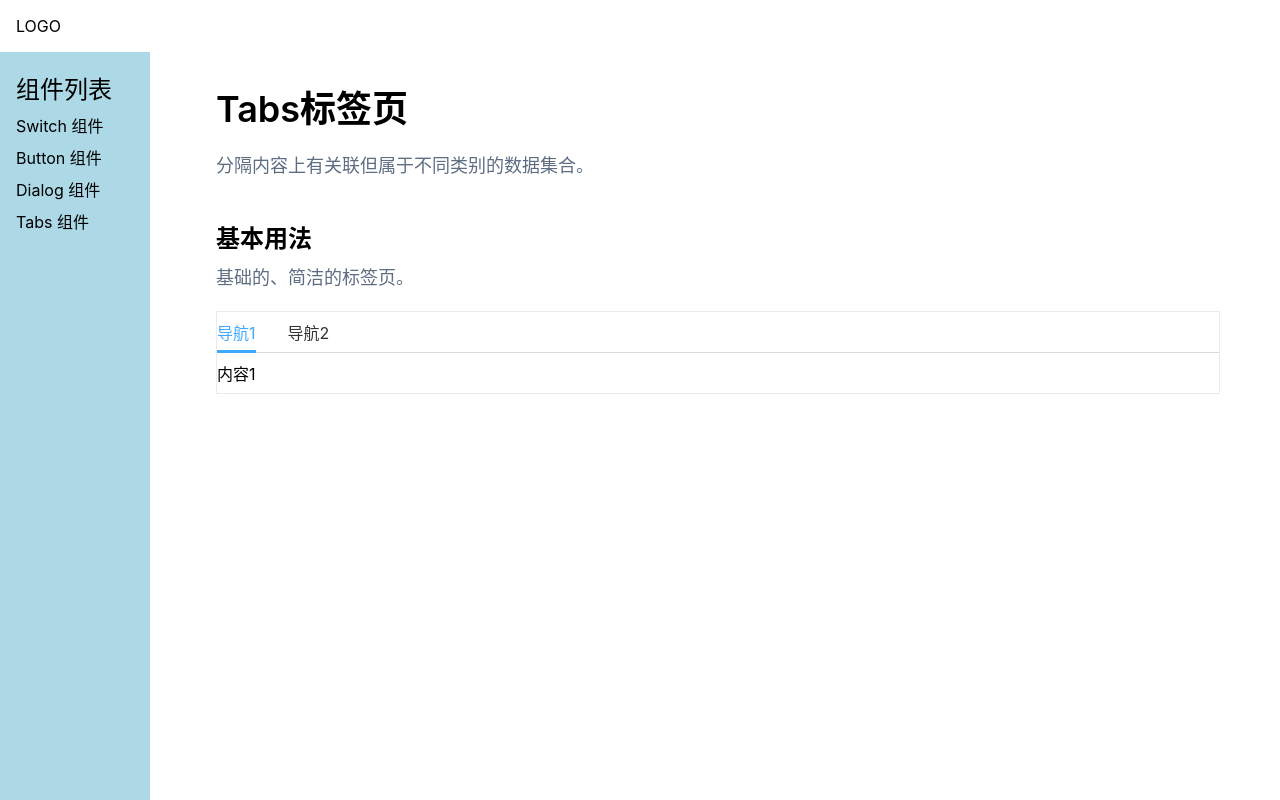
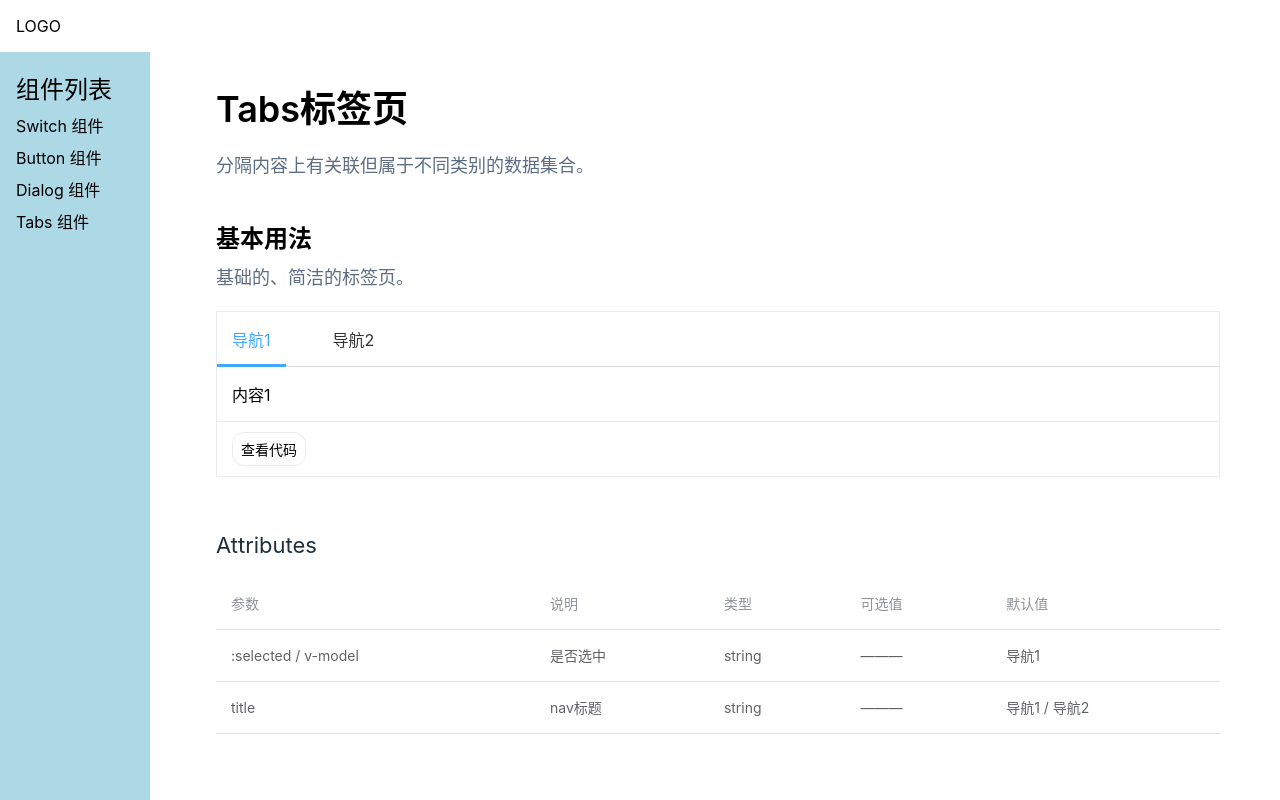
Before and after one commit to CongCong-1228/future-ui, a Vue app: page /#/doc/tabs in a window 1280 px wide. Built offline with nearby package versions, Linux system fonts and the light colour scheme.

Commit message:
tabs组件加下方属性介绍完成

```diff
--- a/src/components/ButtonDemo.vue
+++ b/src/components/ButtonDemo.vue
@@ -196,6 +196,62 @@
       </code></pre>
     </div>
   </section>
+  <h3>Attributes</h3>
+  <table>
+    <thead>
+    <tr>
+      <th>参数</th>
+      <th>说明</th>
+      <th>类型</th>
+      <th>可选值</th>
+      <th>默认值</th>
+    </tr>
+    </thead>
+    <tbody>
+    <tr>
+      <td>size</td>
+      <td>尺寸</td>
+      <td>string</td>
+      <td>bigger / big / normal / small / smaller</td>
+      <td>normal</td>
+    </tr>
+    <tr>
+      <td>theme</td>
+      <td>主题</td>
+      <td>string</td>
+      <td>button / primary / success / info / warning / alert</td>
+      <td>button</td>
+    </tr>
+    <tr>
+      <td>plain</td>
+      <td>是否为朴素按钮</td>
+      <td>boolean</td>
+      <td> —— </td>
+      <td>false</td>
+    </tr>
+    <tr>
+      <td>round</td>
+      <td>是否为圆角按钮</td>
+      <td>boolean</td>
+      <td> —— </td>
+      <td>false</td>
+    </tr>
+    <tr>
+      <td>disabled</td>
+      <td>是否禁用状态</td>
+      <td>boolean</td>
+      <td> —— </td>
+      <td>false</td>
+    </tr>
+    <tr>
+      <td>loading</td>
+      <td>是否加载中状态</td>
+      <td>boolean</td>
+      <td> —— </td>
+      <td>false</td>
+    </tr>
+    </tbody>
+  </table>
 
 
 </template>
@@ -498,5 +554,47 @@ section {
 
 }
 
+h3 {
+  margin: 55px 0 20px;
+  font-weight: 400;
+  color: #1f2f3d;
+  font-size: 22px;
+}
+
+table {
+  border-collapse: collapse;
+  width: 100%;
+  background-color: #fff;
+  font-size: 14px;
+  margin-bottom: 45px;
+  line-height: 1.5em;
+
+  > thead {
+    > tr {
+      > th {
+        text-align: left;
+        white-space: nowrap;
+        color: #909399;
+        font-weight: 400;
+        border-bottom: 1px solid #dcdfe6;
+        padding: 15px;
+        max-width: 250px;
+      }
+    }
+  }
+
+  > tbody {
+    > tr {
+
+      > td {
+        color: #606266;
+        border-bottom: 1px solid #dcdfe6;
+        padding: 15px;
+        max-width: 250px;
+      }
+    }
+  }
+
+}
 
 </style>
--- a/src/components/DiglogDemo.vue
+++ b/src/components/DiglogDemo.vue
@@ -18,8 +18,9 @@
 <span class="hljs-tag"><span class="hljs-name">&lt;futureButton</span> <span class="hljs-name">@click</span>=<span
     class="hljs-attr">toggle</span>&gt;点击打开diolog&lt;<span class="hljs-name">/futureButton&gt;</span></span>
 <span class="hljs-tag"><span class="hljs-name">&lt;futureDialog</span> <span
-          class="hljs-name">v-model:visible</span>=<span
-          class="hljs-attr">visible&gt;</span></span><span class="hljs-tag"><span class="hljs-name">&lt;/futureDialog&gt;</span></span>
+    class="hljs-name">v-model:visible</span>=<span
+    class="hljs-attr">visible&gt;</span></span><span class="hljs-tag"><span
+          class="hljs-name">&lt;/futureDialog&gt;</span></span>
 
 <span class="hljs-tag"><span class="hljs-name">&lt;script&gt;</span></span>
 <span class="hljs-tag"><span class="hljs-name">import FutureButton from fu-button</span>
@@ -99,6 +100,42 @@
       </pre>
     </div>
   </section>
+
+  <h3>Attributes</h3>
+  <table>
+    <thead>
+    <tr>
+      <th>参数</th>
+      <th>说明</th>
+      <th>类型</th>
+      <th>可选值</th>
+      <th>默认值</th>
+    </tr>
+    </thead>
+    <tbody>
+    <tr>
+      <td>:visible / v-model</td>
+      <td>是否展示</td>
+      <td>boolean</td>
+      <td>———</td>
+      <td>false</td>
+    </tr>
+    <tr>
+      <td>title</td>
+      <td>自定义标题</td>
+      <td>string</td>
+      <td>———</td>
+      <td>———</td>
+    </tr>
+    <tr>
+      <td>content</td>
+      <td>自定义文本</td>
+      <td>string</td>
+      <td>———</td>
+      <td>———</td>
+    </tr>
+    </tbody>
+  </table>
 
 </template>
 
@@ -263,7 +300,7 @@ section {
     }
 
     &.show1 {
-      height: 400px;
+      height: 700px;
       //border-top: 1px solid #ebebeb;
       > .description {
         display: block;
@@ -309,4 +346,47 @@ section {
 
 
 }
+
+h3 {
+  margin: 55px 0 20px;
+  font-weight: 400;
+  color: #1f2f3d;
+  font-size: 22px;
+}
+
+table {
+  border-collapse: collapse;
+  width: 100%;
+  background-color: #fff;
+  font-size: 14px;
+  margin-bottom: 45px;
+  line-height: 1.5em;
+
+  > thead {
+    > tr {
+      > th {
+        text-align: left;
+        white-space: nowrap;
+        color: #909399;
+        font-weight: 400;
+        border-bottom: 1px solid #dcdfe6;
+        padding: 15px;
+        max-width: 250px;
+      }
+    }
+  }
+
+  > tbody {
+    > tr {
+
+      > td {
+        color: #606266;
+        border-bottom: 1px solid #dcdfe6;
+        padding: 15px;
+        max-width: 250px;
+      }
+    }
+  }
+
+}
 </style>
--- a/src/components/SwitchDemo.vue
+++ b/src/components/SwitchDemo.vue
@@ -85,7 +85,34 @@
 
     </div>
   </section>
-
+  <h3>Attributes</h3>
+  <table>
+    <thead>
+    <tr>
+      <th>参数</th>
+      <th>说明</th>
+      <th>类型</th>
+      <th>可选值</th>
+      <th>默认值</th>
+    </tr>
+    </thead>
+    <tbody>
+    <tr>
+      <td>value/v-model</td>
+      <td>绑定值</td>
+      <td>boolean / string / number</td>
+      <td>———</td>
+      <td>———</td>
+    </tr>
+    <tr>
+      <td>disabled</td>
+      <td>是否禁用</td>
+      <td>boolean</td>
+      <td>———</td>
+      <td>false</td>
+    </tr>
+    </tbody>
+  </table>
 </template>
 
 
@@ -255,4 +282,46 @@ export default {
   }
 
 }
+h3 {
+  margin: 55px 0 20px;
+  font-weight: 400;
+  color: #1f2f3d;
+  font-size: 22px;
+}
+table {
+  border-collapse: collapse;
+  width: 100%;
+  background-color: #fff;
+  font-size: 14px;
+  margin-bottom: 45px;
+  line-height: 1.5em;
+
+  > thead {
+    > tr {
+      > th {
+        text-align: left;
+        white-space: nowrap;
+        color: #909399;
+        font-weight: 400;
+        border-bottom: 1px solid #dcdfe6;
+        padding: 15px;
+        max-width: 250px;
+      }
+    }
+  }
+
+  > tbody {
+    > tr {
+
+      > td {
+        color: #606266;
+        border-bottom: 1px solid #dcdfe6;
+        padding: 15px;
+        max-width: 250px;
+      }
+    }
+  }
+
+}
+
 </style>
--- a/src/components/TabsDemo.vue
+++ b/src/components/TabsDemo.vue
@@ -3,12 +3,72 @@
   <div class="tips"><p>分隔内容上有关联但属于不同类别的数据集合。</p></div>
   <div class="top"><h2 style="font-weight: 600;">基本用法</h2></div>
   <div class="tips"><p>基础的、简洁的标签页。</p></div>
-  <section>
+  <section class="section">
     <Tabs v-model:selected="selected">
       <Tab title="导航1">内容1</Tab>
-      <Tab title="导航2">内容2</Tab>
+      <Tab title="导航2" disabled>内容2</Tab>
     </Tabs>
+    <div class="bottom">
+      <div class="button" @click="showCode">查看代码</div>
+    </div>
+    <div class="code" :class="{show}">
+      <div class="description">
+        <p>使用 <span style="color:#31a354;">title</span>
+          属性来指定显示标签名</p>
+      </div>
+      <pre> <code class="hljs">
+<span class="hljs-tag">&lt;<span class="hljs-name">Tabs v-model:selected="selected"</span></span>&gt;
+  <span class="hljs-tag">&lt;<span class="hljs-name">Tab title="导航1"</span> <span class="hljs-name"></span><span
+      class="hljs-attr"></span>&gt;内容1&lt;<span
+      class="hljs-name">/Tab&gt;</span></span>
+  <span class="hljs-tag">&lt;<span class="hljs-name">Tab title="导航2"</span> <span class="hljs-name"></span><span
+      class="hljs-attr"></span>&gt;内容2&lt;<span
+      class="hljs-name">/Tab&gt;</span></span>
+<span class="hljs-tag">&lt;<span class="hljs-name">/Tabs</span></span>&gt;
+
+<span class="hljs-tag"><span class="hljs-name">&lt;script&gt;</span></span>
+<span class="hljs-tag"><span class="hljs-name">import Tabs from fu-tabs</span>
+<span class="hljs-name">import Tab from fu-tab</span>
+<span class="hljs-name">import {ref} from 'vue'</span>
+<span class="hljs-name">export default {</span>
+    <span class="hljs-name">components: {Tabs, Tab}</span>
+    <span class="hljs-name">setup() {</span>
+    <span class="hljs-name">const selected = ref('导航1')</span>
+    <span class="hljs-name">return {selected}</span>
+  <span class="hljs-name">}</span>
+<span class="hljs-name">&lt;/script&gt;</span></span>
+      </code></pre>
+    </div>
   </section>
+  <h3>Attributes</h3>
+  <table>
+    <thead>
+    <tr>
+      <th>参数</th>
+      <th>说明</th>
+      <th>类型</th>
+      <th>可选值</th>
+      <th>默认值</th>
+    </tr>
+    </thead>
+    <tbody>
+    <tr>
+      <td>:selected / v-model</td>
+      <td>是否选中</td>
+      <td>string</td>
+      <td>———</td>
+      <td>导航1</td>
+    </tr>
+    <tr>
+      <td>title</td>
+      <td>nav标题</td>
+      <td>string</td>
+      <td>———</td>
+      <td>导航1 / 导航2</td>
+    </tr>
+    </tbody>
+  </table>
+
 </template>
 
 
@@ -20,8 +80,12 @@ import {ref} from "vue";
 export default {
   components: {Tab, Tabs},
   setup() {
-    const selected = ref('导航1')
-    return {selected}
+    const selected = ref<String>('导航1')
+    const show = ref<Boolean>(false)
+    const showCode = () => {
+      show.value = !show.value
+    }
+    return {selected, showCode, show}
   }
 }
 </script>
@@ -46,4 +110,154 @@ export default {
   padding: 20px 20px 10px 0;
   margin-top: 20px;
 }
+
+.section {
+
+
+  > .bottom {
+    font-size: 24px;
+    width: 100%;
+    padding: 10px 15px;
+    display: flex;
+    align-items: center;
+    border-top: 1px solid #ebebeb;
+
+    > .button {
+      display: flex;
+      justify-content: center;
+      align-items: center;
+      padding: 6px 8px;
+      border-radius: 12px;
+      border: 1px solid #ebebeb;
+      font-size: 14px;
+
+      &:hover {
+        cursor: pointer;
+        color: #409eff;
+
+      }
+    }
+
+
+  }
+
+  > .code {
+    height: 0;
+    transition: all .3s;
+
+    > .description {
+      display: none;
+      padding: 20px;
+      box-sizing: border-box;
+      border: 1px solid #ebebeb;
+      border-radius: 3px;
+      font-size: 14px;
+      line-height: 22px;
+      color: #666;
+      word-break: break-word;
+      margin: 10px;
+      background-color: #fff;
+
+      > p {
+        color: #5e6d82;
+
+      }
+    }
+
+    > pre {
+      > .hljs {
+        display: none;
+
+      }
+
+    }
+
+    &.show {
+      height: 500px;
+      //border-top: 1px solid #ebebeb;
+      > .description {
+        display: block;
+      }
+
+      > pre {
+        //line-height: 1.1;
+        //margin: 0;
+
+        > .hljs {
+          display: block;
+          line-height: 1.8;
+          font-family: Menlo, Monaco, Consolas, Courier, monospace;
+          font-size: 12px;
+          padding: 18px 24px;
+          background-color: #fafafa;
+          border: 1px solid #eaeefb;
+          margin-bottom: 25px;
+          border-radius: 4px;
+          -webkit-font-smoothing: auto;
+          @media (max-width: 500px) {
+            overflow-x: auto;
+          }
+
+          > .hljs-tag {
+
+            > .hljs-name {
+              color: #3182bd;
+            }
+
+            > .hljs-attr {
+              color: #3182bd;
+            }
+
+            > .hljs-string {
+              color: #756bb1
+            }
+          }
+        }
+      }
+    }
+  }
+}
+
+h3 {
+  margin: 55px 0 20px;
+  font-weight: 400;
+  color: #1f2f3d;
+  font-size: 22px;
+}
+
+table {
+  border-collapse: collapse;
+  width: 100%;
+  background-color: #fff;
+  font-size: 14px;
+  margin-bottom: 45px;
+  line-height: 1.5em;
+
+  > thead {
+    > tr {
+      > th {
+        text-align: left;
+        white-space: nowrap;
+        color: #909399;
+        font-weight: 400;
+        border-bottom: 1px solid #dcdfe6;
+        padding: 15px;
+        max-width: 250px;
+      }
+    }
+  }
+
+  > tbody {
+    > tr {
+
+      > td {
+        color: #606266;
+        border-bottom: 1px solid #dcdfe6;
+        padding: 15px;
+        max-width: 250px;
+      }
+    }
+  }
+
+}
 </style>
--- a/src/libs/Tabs.vue
+++ b/src/libs/Tabs.vue
@@ -1,16 +1,17 @@
 <template>
   <div class="fu-tabs">
-    <div class="fu-tabs-nav">
+    <div class="fu-tabs-nav" ref="container">
       <div class="fu-tabs-nav-item"
-           :class="{selected: title=== selected}"
-           @click="select(title)"
+           :class="{selected: title.props.title===selected}"
+           @click="select(title.props.title)"
            :ref="setItemRef"
-           v-for="(title,index) in titles" :key="index">{{ title }}
+           v-for="(title,index) in defaults" :key="index">{{ title.props.title }}
       </div>
       <div class="fu-tabs-nav-item-indicator" ref="indicator"></div>
     </div>
   </div>
-  <div class="fu-tabs-content" :class="{selected:tab.props.title === selected}" v-for="(tab,index) in defaults"
+  <div class="fu-tabs-content" :class="{selected:tab.props.title === selected }"
+       v-for="(tab,index) in defaults"
        :key="index">
     <component :is="tab"></component>
   </div>
@@ -19,7 +20,7 @@
 
 <script lang="ts">
 import Tab from '../libs/Tab.vue'
-import {onMounted, ref} from "vue";
+import {onMounted, ref, watchEffect} from "vue";
 
 
 export default {
@@ -28,11 +29,17 @@ export default {
   props: {
     selected: {
       type: String,
+    },
+    disabled: {
+      type: Boolean,
+      default: false,
     }
   },
   setup(props, context) {
-    const itemRefs = ref([])
-    const indicator = ref(null)
+    const itemRefs = ref<HTMLDivElement[]>([])
+    const indicator = ref<HTMLDivElement>(null)
+    const container = ref<HTMLDivElement>(null)
+    const classes = []
     // ref配合v-for获取dom元素数组
     const setItemRef = (el) => {
       if (el) {
@@ -40,26 +47,37 @@ export default {
       }
     }
     // 挂载完才有数据，需要在onMounted之后才能得到
+    // onMounted只在第一次渲染执行，要改变需要放在onUpdated中
+    // watchEffect = onMounted + onUpdated
     onMounted(() => {
-      const result = itemRefs.value.filter(div =>
-          div.classList.contains('selected'))[0]
-      const {width} = result.getBoundingClientRect()
-      indicator.value.style.width = width + 'px'
+      watchEffect(() => {
+        const result = itemRefs.value.filter(div =>
+            div.classList.contains('selected'))[0]
+
+        const {width} = result.getBoundingClientRect()
+        indicator.value.style.width = width + 'px'
+        const {left: left1} = container.value.getBoundingClientRect()
+        const {left: left2} = result.getBoundingClientRect()
+        const left = left2 - left1
+        indicator.value.style.left = left + 'px'
+
+
+      })
     })
+    const select = (title) => {
+      // if(title.contains('disabled')){return}
+      context.emit("update:selected", title)
+
+    }
     const defaults = context.slots.default()
     defaults.forEach(tag => {
       if (tag.type !== Tab) {
         throw Error('Tabs组件中的子组件必须为Tab')
       }
     })
-    const titles = defaults.map(tag => {
-      return tag.props.title
-    })
-    const select = (title) => {
-      context.emit("update:selected", title)
-    }
 
-    return {defaults, titles, select, setItemRef, indicator}
+
+    return {defaults, select, indicator, container, setItemRef, classes}
   }
 }
 </script>
@@ -77,7 +95,7 @@ $border-color: #d9d9d9;
     position: relative;
 
     &-item {
-      padding: 8px 0;
+      padding: 15px;
       margin: 0 16px;
       cursor: pointer;
 
@@ -88,6 +106,7 @@ $border-color: #d9d9d9;
         left: 0;
         bottom: -1px;
         width: 100px;
+        transition: all .3s;
       }
 
       &:first-child {
@@ -97,11 +116,16 @@ $border-color: #d9d9d9;
       &.selected {
         color: $blue;
       }
+
+      &.disabled:hover, &.disabled:focus {
+        color: #606266;
+        cursor: not-allowed;
+      }
     }
   }
 
   &-content {
-    padding: 8px 0;
+    padding: 15px;
     display: none;
 
     &.selected {
```
